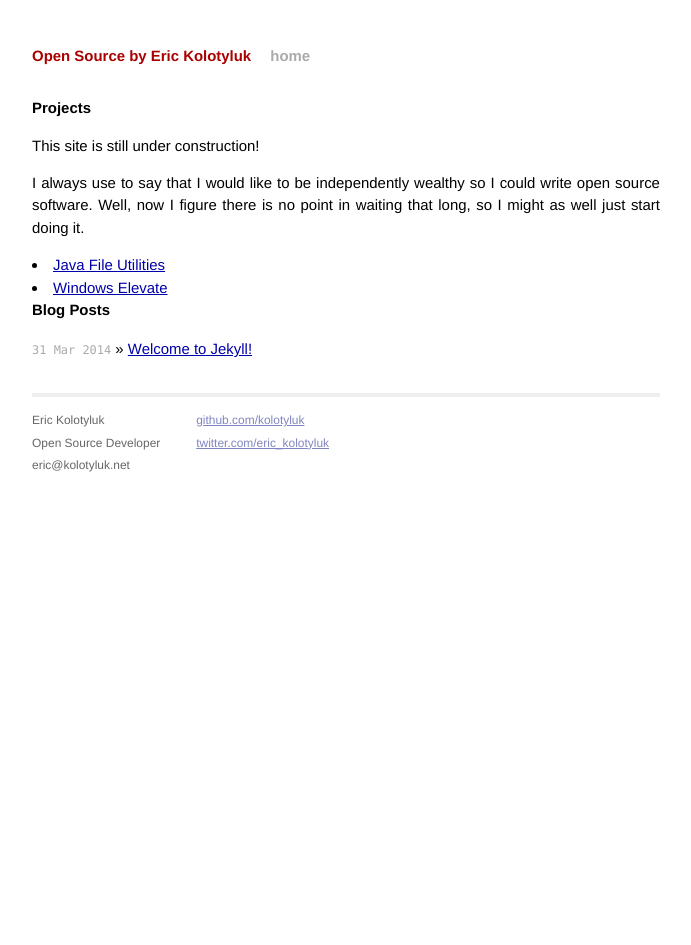
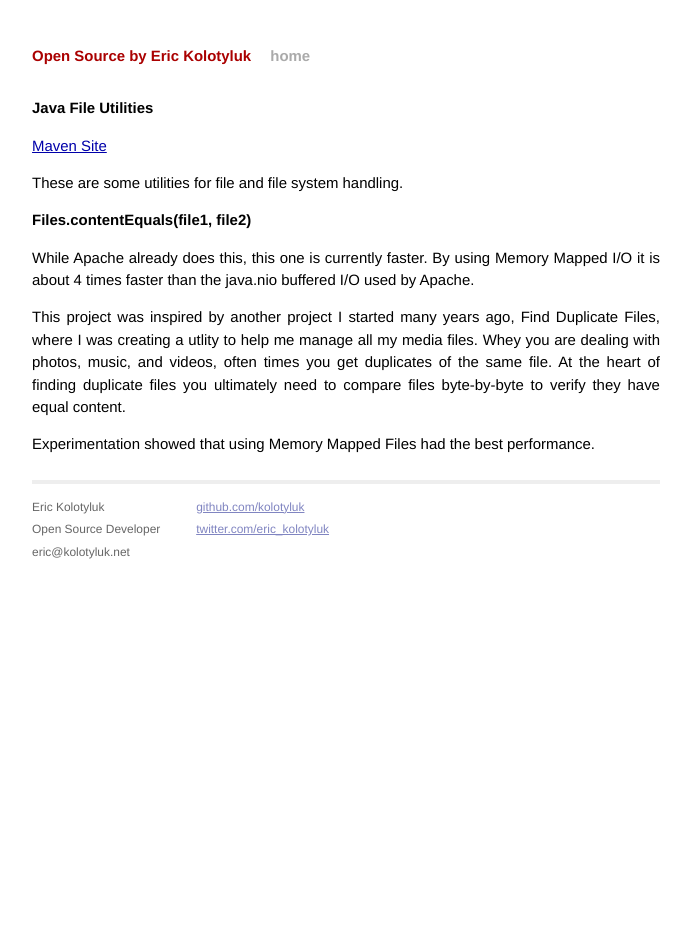
Before and after one commit to kolotyluk/kolotyluk.github.io, a Jekyll site: the page built from projects/java-file-utilities/index.html, in a window 1280 px wide. Shown: the whole page, without its empty margins (294-985 px from the left). Built offline with Jekyll 4.4.1, drawn with Linux system fonts in a browser that asks for light colours; Markdown is read by kramdown in place of the engine named in the settings.

Commit message:
Java File Utilities

```diff
--- a/projects/java-file-utilities/index.html
+++ b/projects/java-file-utilities/index.html
@@ -4,21 +4,21 @@ title: Open Source By Eric Kolotyluk
 ---
 
 <div id="projects">
-  <h1>Projects</h1>
-    <p>This site is still under construction!</p>
-    <p>I always use to say that I would like to be independently wealthy so I could
-    write open source software. Well, now I figure there is no point in waiting that long,
-    so I might as well just start doing it.</p>
-  <ulc lass="posts">
-    <li><a href="http://kolotyluk.github.io/java-file-utilities">Java File Utilities</a></li>
-    <li><a href="http://kolotyluk.github.io/csharp-windows-elevate">Windows Elevate</a></li>
-  </ul>
+  <h1>Java File Utilities</h1>
+  <a href="http://kolotyluk.github.io/java-file-utilities">Maven Site</a>
+  <p>These are some utilities for file and file system handling.</p>
+  <h2>Files.contentEquals(file1, file2)</h2>
+  <p>
+    While Apache already does this, this one is currently faster. By using Memory Mapped I/O it is about 4 times
+    faster than the java.nio buffered I/O used by Apache.
+  </p>
+  <p>
+    This project was inspired by another project I started many years ago, Find Duplicate Files, where I was
+    creating a utlity to help me manage all my media files. Whey you are dealing with photos, music, and videos,
+    often times you get duplicates of the same file. At the heart of finding duplicate files you ultimately need
+    to compare files byte-by-byte to verify they have equal content.
+  </p>
+  <p>
+    Experimentation showed that using Memory Mapped Files had the best performance.
+  </p>
 </div>
-<div id="home">
-  <h1>Blog Posts</h1>
-  <ul class="posts">
-    {% for post in site.posts %}
-      <li><span>{{ post.date | date_to_string }}</span> &raquo; <a href="{{ post.url }}">{{ post.title }}</a></li>
-    {% endfor %}
-  </ul>
-</div>
```
